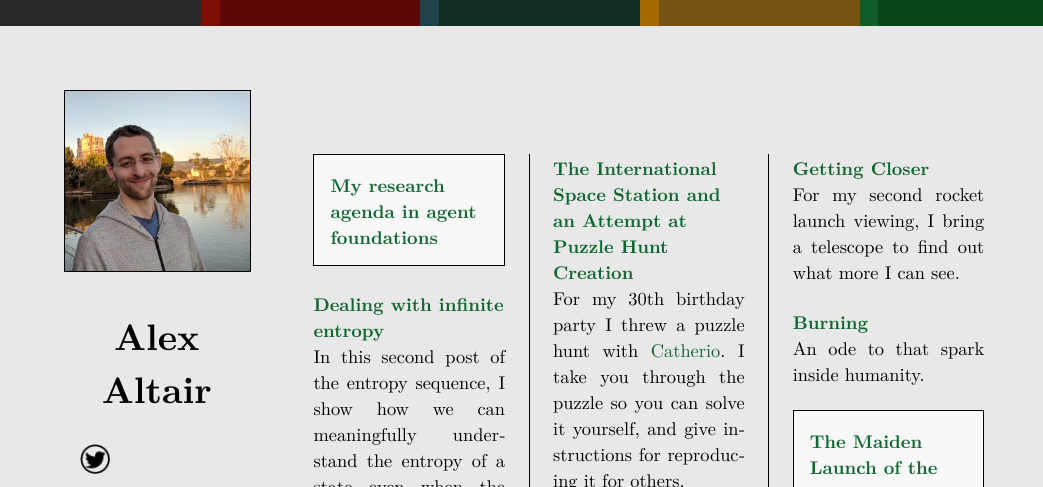
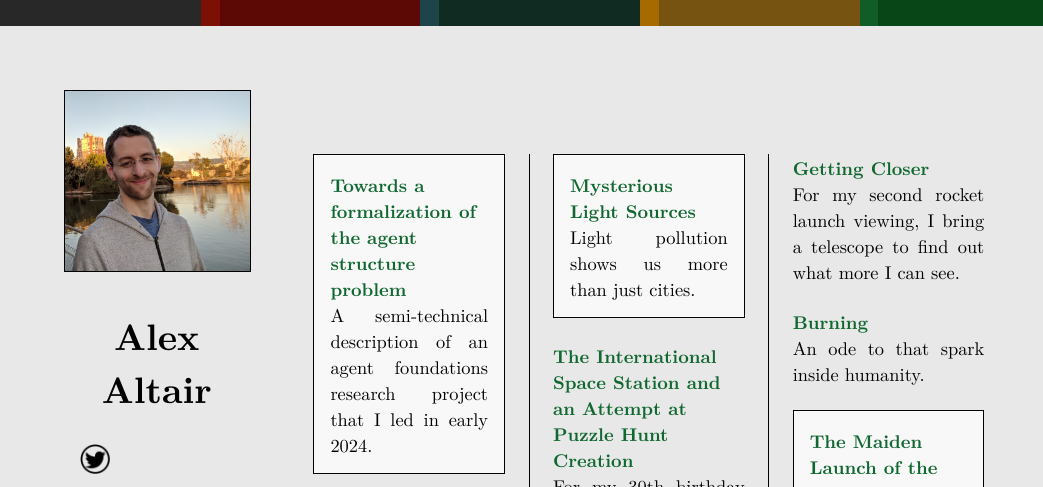
Before and after one commit to alexaltair/alexaltair.github.io, a plain HTML site: page index.html in a window 1280 px wide. Shown: the top 487 px of the page, 0-1043 px from the left. Drawn offline with Linux system fonts and the light colour scheme.

Commit message:
Add new agent structure problem post.

```diff
--- a/index.html
+++ b/index.html
@@ -54,6 +54,12 @@
         </aside>
 
         <main class="columns">
+            <div class="card callout">
+                <a href="https://www.lesswrong.com/posts/oxsBpx9v3bgxraiPj/towards-a-formalization-of-the-agent-structure-problem" target="_blank" rel="noopener noreferrer" class="card-title">Towards a formalization of the agent structure problem</a>
+                <p>
+                    A semi-technical description of an agent foundations research project that I led in early 2024.
+                </p>
+            </div>
             <div class="card callout">
                 <a href="https://www.lesswrong.com/posts/7nDvJiikgiawHAp6z/my-research-agenda-in-agent-foundations" target="_blank" rel="noopener noreferrer" class="card-title">My research agenda in agent foundations</a>
                 <p>
```
